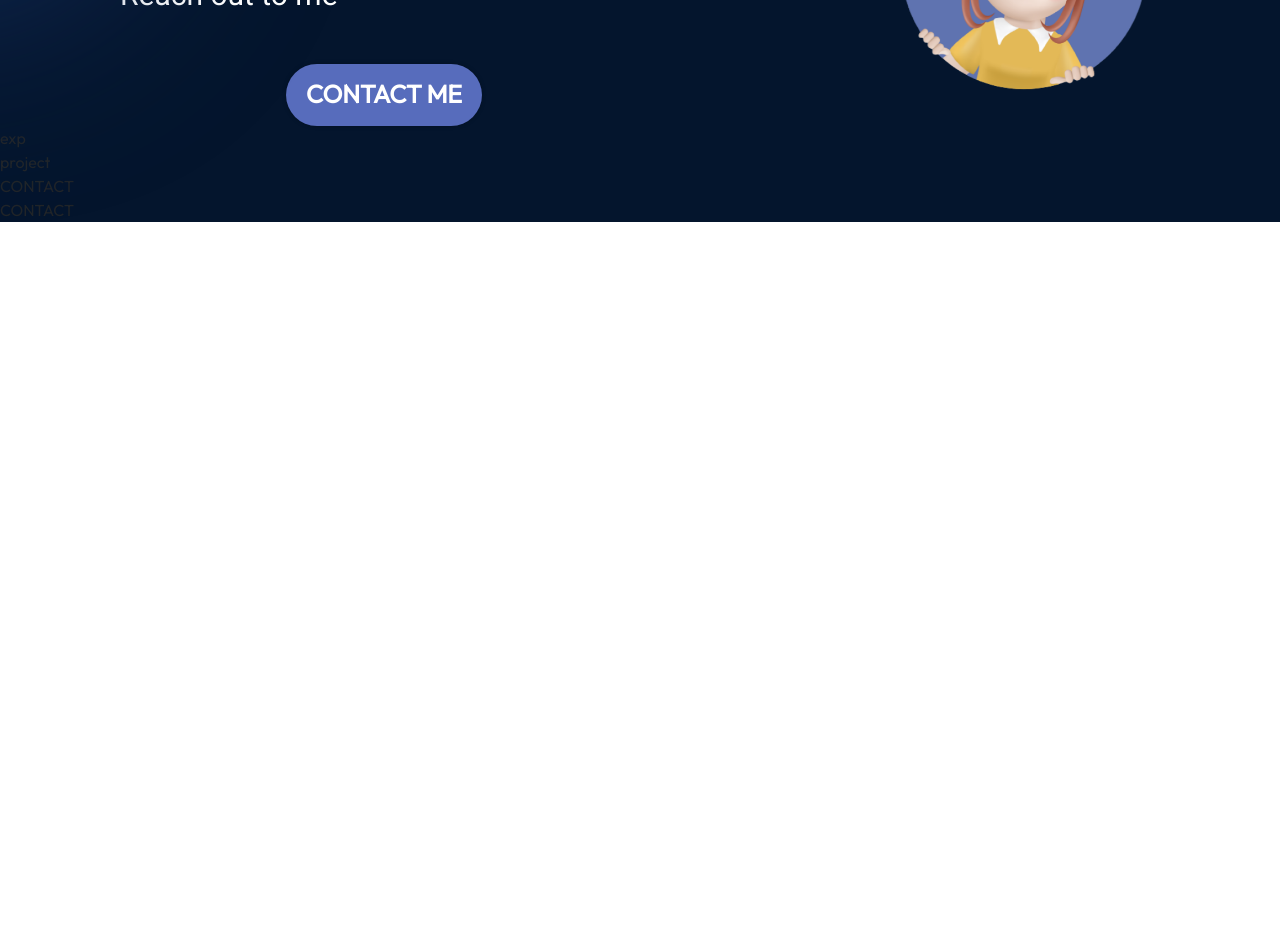
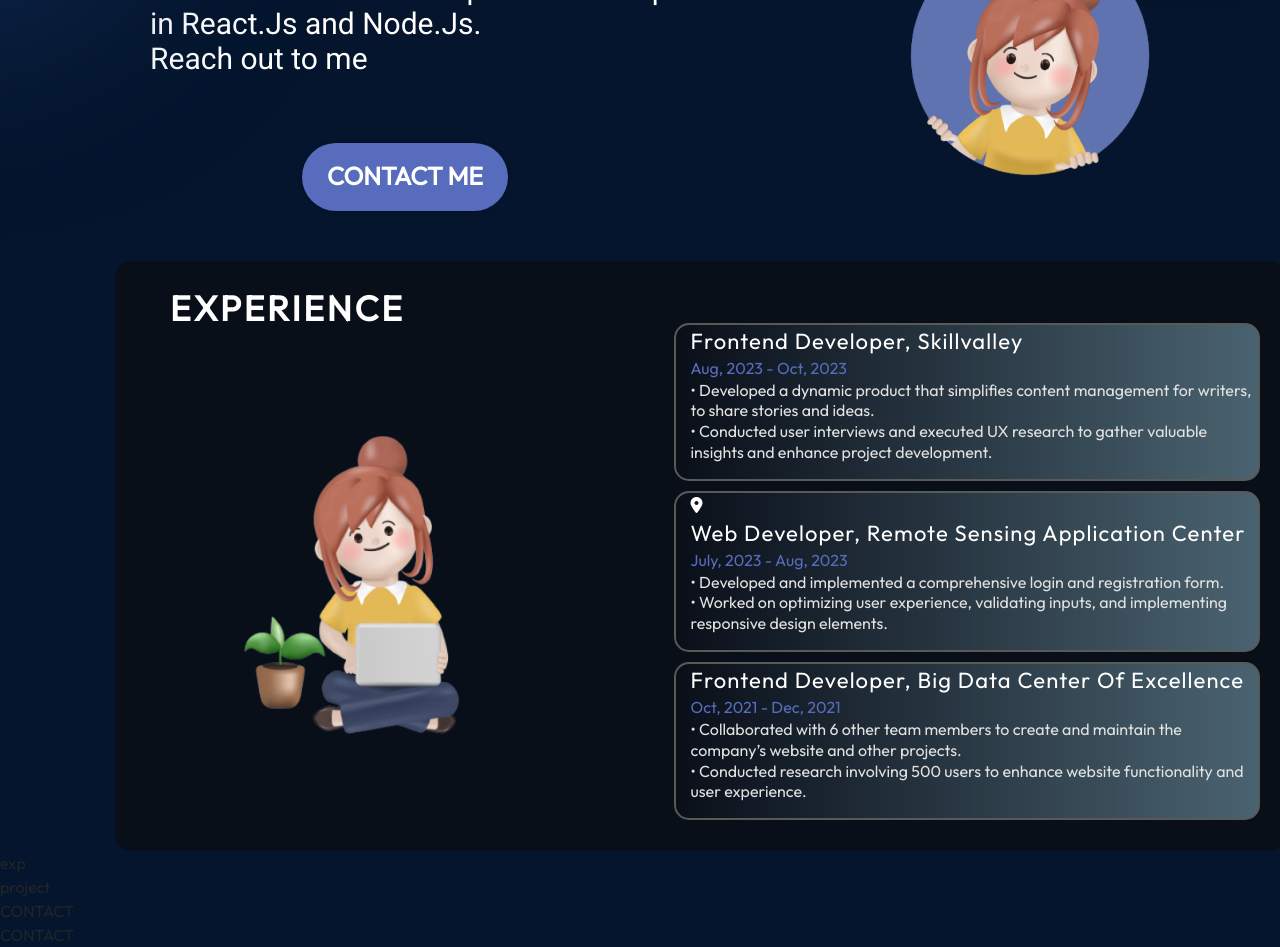
Before and after one commit to aadrikasingh18/Portfolio, a React (Create React App) app: page / in a window 1280 px wide. Shown: the part 360-1307 px from the top of the page. Before the commit the page ends 800 px from the top, so only its background shows below. Built offline with nearby package versions, Linux system fonts and the light colour scheme.

Commit message:
About Page Created

```diff
--- a/public/index.html
+++ b/public/index.html
@@ -23,6 +23,7 @@
   <script src="https://cdn.jsdelivr.net/npm/bootstrap@5.3.2/dist/js/bootstrap.bundle.min.js"
     integrity="sha384-C6RzsynM9kWDrMNeT87bh95OGNyZPhcTNXj1NW7RuBCsyN/o0jlpcV8Qyq46cDfL"
     crossorigin="anonymous"></script>
+    <script src="https://kit.fontawesome.com/64f4ba1195.js" crossorigin="anonymous"></script>
 </body>
 </body>
 
--- a/src/App.js
+++ b/src/App.js
@@ -2,7 +2,7 @@ import './App.css';
 import { BrowserRouter as Router } from 'react-router-dom';
 import Navbar from "./Components/Navbar"
 import Hero from "./Components/Hero"
-// import About from "./Components/About"
+import About from "./Components/About"
 import Experience from "./Components/Experience"
 import Project from "./Components/Project"
 import Contact from "./Components/Contact"
@@ -13,7 +13,7 @@ function App() {
     <Router>
       <div className='app'><Navbar /></div>
       <div className='app'><Hero /></div>
-      {/* <div className='app'><About /></div> */}
+      <div className='app'><About /></div>
       <div className='app'><Experience /></div>
       <div className='app'><Project /></div>
       <div className='app'><Contact /></div>
--- a/src/Components/About.css
+++ b/src/Components/About.css
@@ -1,40 +1,103 @@
 @import "../vars.css";
 
 .about {
-    border: 2px solid red;
-    width: 1211px;
-    height: 639px;
+    box-sizing: border-box;
+    width: 1170px;
+    height: 590px;
     margin-left: 115px;
     border-radius: 15px;
     background-color: rgba(12, 12, 12, 0.6);
+    padding-top: 25px;
+    color: var(--color-text);
 }
 
 .about-heading {
+    box-sizing: border-box;
     font-family: Outfit;
-    font-size: 30px;
+    font-size: 35px;
     font-weight: 700;
     line-height: 44px;
-    letter-spacing: 0.05em;
+    letter-spacing: 0.08em;
     text-align: left;
+    margin-left: 55px;
 }
 
 .about-container {
-    background-color: rgb(41, 57, 3);
-    border: 1px solid blue;
+    box-sizing: border-box;
     display: flex;
     align-items: center;
     justify-content: space-between;
 }
 
-.about-container>div {
-    background-color: #f1f1f1;
-    width: 100px;
-    margin: 10px;
-    text-align: center;
-    line-height: 75px;
-    font-size: 30px;
+.about-box-left {
+    box-sizing: border-box;
+    width: 45%;
+    height: 100%;
 }
 
-.about-box {
+.about-img {
+    width: 85%;
+    z-index: 1;
+    margin-left: 50px;
+    box-sizing: border-box;
+}
 
+.about-box-right {
+    box-sizing: border-box;
+    width: 55%;
+    height: 100%;
+    margin-top: -25px;
 }
+
+.about-list {
+    list-style: none;
+    box-sizing: border-box;
+    display: flex;
+    flex-direction: column;
+}
+
+.exp {
+    border: 2px solid rgb(89, 90, 88);
+    border-radius: 15px;
+    box-sizing: border-box;
+    cursor: pointer;
+    margin-top: 10px;
+    margin-right: 25px;
+    padding-left: 15px;
+    background-image: linear-gradient(
+        270deg, rgba(165, 215, 232, 0.42) 0%,
+        rgba(255, 255, 255, 0) 100%
+    );
+    background-size: 100% 100%;
+}
+
+.exp:hover{
+    border: 2px solid var(--color-text);
+    background-size: 0 100%;
+  }
+
+.exp-role {
+    font-family: Outfit;
+    font-size: 22px;
+    font-weight: 450;
+    letter-spacing: 0.05em;
+}
+
+.exp-date {
+    margin-top: -18px;
+    color: var(--color-primary);
+}
+
+.exp-des {
+    margin-top: -16px;
+    line-height: 1.3;
+    color: rgb(225, 225, 225);
+}
+
+/* .icon {
+    width: 30px;
+    height: 25px;
+    color: white;
+    padding-right: 8px;
+    margin-left: 5px;
+} */
--- a/src/Components/About.js
+++ b/src/Components/About.js
@@ -1,25 +1,68 @@
 import React from 'react'
 import './About.css';
+import aboutPic from '../images/about.png'
+// import { FontAwesomeIcon } from '@fortawesome/react-fontawesome'
 
 const About = () => {
   return (
     <>
-      <div className='about'>
-        <div className='about-heading'>
-          ABOUT
-        </div>
-        <div className='about-container'>
-          <div className='about-box'>1</div>
-          <div>
-            <ul>
-              <li>exp1</li>
-              <li>exp2</li>
-              <li>exp3</li>
-            </ul>
+      <section>
+        <div className='about'>
+          <h2 className='about-heading'>
+            EXPERIENCE
+          </h2>
+          <div className='about-container'>
+            {/* LEFT DIV */}
+            <div className='about-box-left'>
+              <img src={aboutPic} alt={"pic"} className='about-img' />
+            </div>
+
+            {/* RIGHT DIV */}
+            <div className='about-box-right'>
+              <ul className='about-list'>
+                <li>
+                  <div className="exp">
+                    <p className='exp-role'>
+                      Frontend Developer, Skillvalley
+                    </p>
+                    <p className='exp-date'>Aug, 2023 - Oct, 2023</p>
+                    <p className='exp-des'>• Developed a dynamic product that simplifies content management for writers, to share stories and ideas.
+                      <br></br>
+                      • Conducted user interviews and executed UX research to gather valuable insights and enhance project development.</p>
+                  </div>
+                </li>
+
+                <li>
+                  <div className="exp">
+                    <i class="fa-solid fa-location-dot"></i>
+                    <p className='exp-role'>
+                      Web Developer, Remote Sensing Application Center
+                    </p>
+                    <p className='exp-date'>July, 2023 - Aug, 2023</p>
+                    <p className='exp-des'>• Developed and implemented a comprehensive login and registration form.
+                      <br></br>
+                      • Worked on optimizing user experience, validating inputs, and implementing responsive design elements.</p>
+                  </div>
+                </li>
+
+                <li>
+                  <div className="exp">
+                    <p className='exp-role'>
+                      {/* <svg xmlns="http://www.w3.org/2000/svg" viewBox="0 0 384 512" className='icon'><path fill="#ffffff" d="M215.7 499.2C267 435 384 279.4 384 192C384 86 298 0 192 0S0 86 0 192c0 87.4 117 243 168.3 307.2c12.3 15.3 35.1 15.3 47.4 0zM192 128a64 64 0 1 1 0 128 64 64 0 1 1 0-128z" /></svg> */}
+                      Frontend Developer, Big Data Center Of Excellence
+                    </p>
+                    <p className='exp-date'>Oct, 2021 - Dec, 2021</p>
+                    <p className='exp-des'>• Collaborated with 6 other team members to create and maintain the company’s website and other projects.
+                      <br></br>
+                      • Conducted research involving 500 users to enhance website functionality and user experience.</p>
+                  </div>
+                </li>
+
+              </ul>
+            </div>
           </div>
         </div>
-      </div>
-
+      </section>
     </>
   )
 }
--- a/src/Components/Hero.css
+++ b/src/Components/Hero.css
@@ -6,7 +6,7 @@
     align-items: center;
     justify-content: space-between;
     z-index: 1;
-    padding-top: 30px;
+    padding-top: 60px;
     /* border: 4px solid red; */
 }
 
@@ -14,6 +14,7 @@
     width: 60%;
     height: 100%;
     /* border: 3px solid green; */
+    margin-left: 30px;
 }
 
 .hero-content-right {
@@ -44,6 +45,7 @@
     letter-spacing: 0em;
     line-height: 35px;
     padding-left: 120px;
+    padding-top: 25px;
     /* border: 3px solid white; */
 }
 
@@ -51,6 +53,8 @@
     /* border: 2px solid red; */
     display: flex;
     justify-content: center;
+    padding-top: 15px;
+    padding-bottom: 50px;
 }
 
 .hero-contactBtn {
@@ -60,7 +64,7 @@
     border-radius: 100px;
     font-size: 25px;
     font-weight: 600;
-    padding: 12px 20px;
+    padding: 15px 25px;
     box-shadow: 0 0 4px 0 rgba(0, 0, 0, 0.25);
 }
 
--- a/src/Components/Navbar.css
+++ b/src/Components/Navbar.css
@@ -5,7 +5,7 @@
     display: flex;
     align-items: center;
     justify-content: space-between;
-    padding-top: 61px;
+    padding-top: 70px;
     z-index: 2;
     margin: 0 10%;
 }
@@ -35,5 +35,5 @@
 }
 
 .navbar-brand {
-    padding-right: 30px;
+    padding-right: 240px;
 }
```
Also changed, not shown: src/images/about.png (renamed from src/images/24325547_2022_ani_cartoon_28-removebg-preview 1.png).
